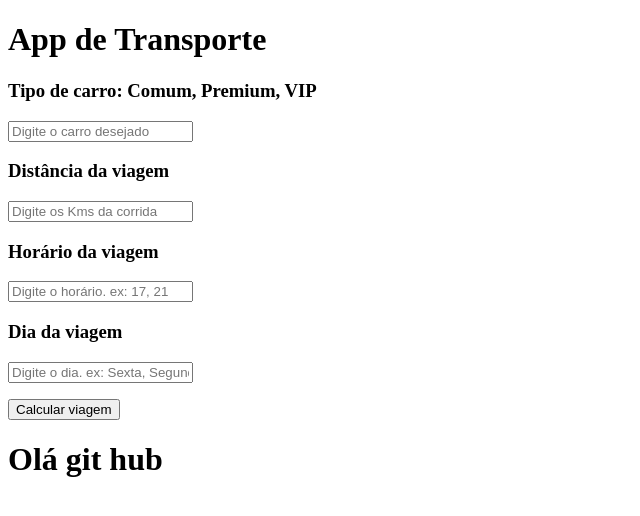
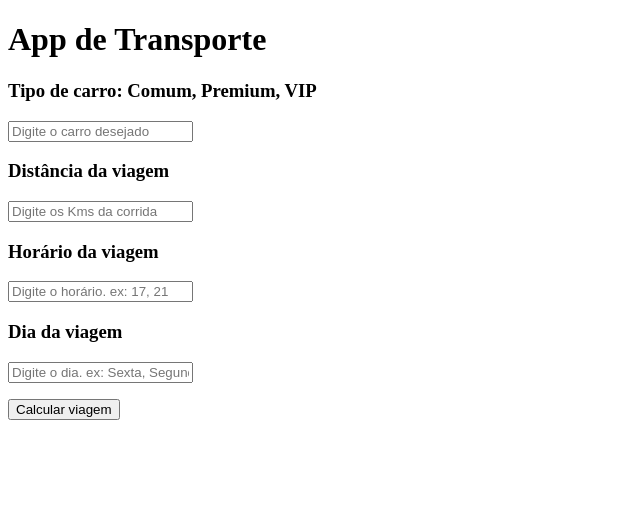
Before and after one commit to terezo01/LP, a plain HTML site: page index.html in a window 1280 px wide. Shown: the whole page, without its empty margins (0-640 px from the left). Drawn offline with Linux system fonts and the light colour scheme.

Commit message:
ac 2 alex, viagem

```diff
--- a/index.html
+++ b/index.html
@@ -17,7 +17,6 @@
     <input type="text" id="dia" placeholder="Digite o dia. ex: Sexta, Segunda">
     <p><input type="button" value="Calcular viagem" onclick="calcular()"></p>
     <h2 id="res"></h2>
-    <h1>Olá git hub</h1>
     <script src="script.js"></script>
 </body>
 </html>
```
